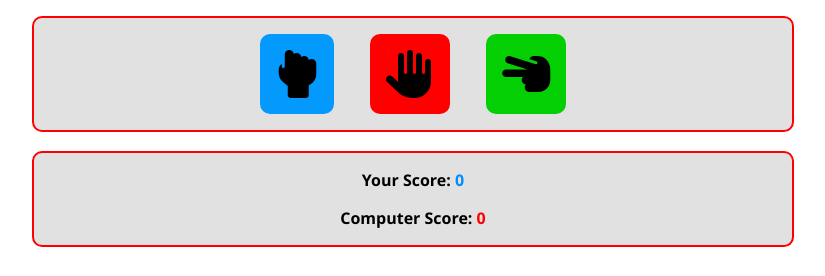
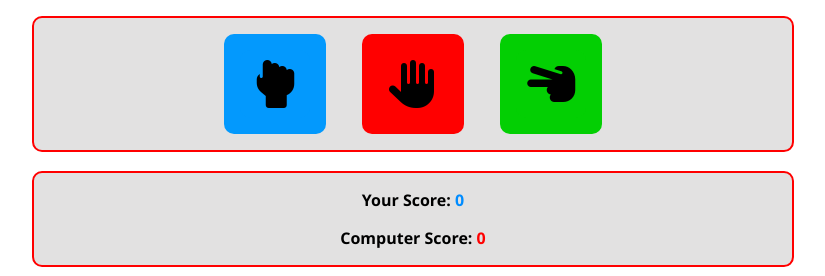
Before and after one commit to nurdoganbahadir/RockPaperScissorsGame, a plain HTML site: page index.html in a window 1280 px wide. Shown: the part 172-448 px from the top of the page, without its empty margins (227-1052 px from the left). Drawn offline with Linux system fonts and the light colour scheme.

Commit message:
css historu update

```diff
--- a/style.css
+++ b/style.css
@@ -79,3 +79,21 @@ button {
   flex-direction: column;
   gap: 1rem;
 }
+.fa-hand-back-fist {
+  border-radius: 10px;
+  padding: 10px;
+  background-color: rgb(3, 153, 253);
+  width: 50px;
+}
+.fa-hand {
+  border-radius: 10px;
+  padding: 10px;
+  background-color: red;
+  width: 50px;
+}
+.fa-hand-scissors {
+  border-radius: 10px;
+  padding: 10px;
+  background-color: rgb(3, 207, 3);
+  width: 50px;
+}
```
